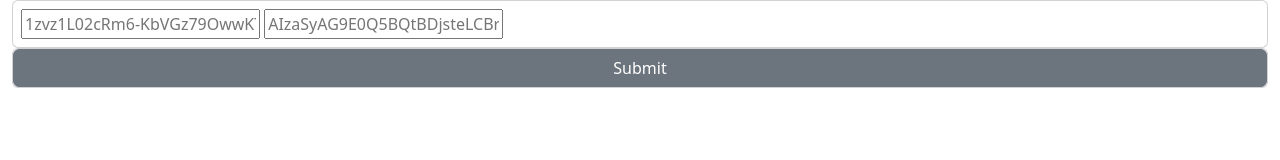
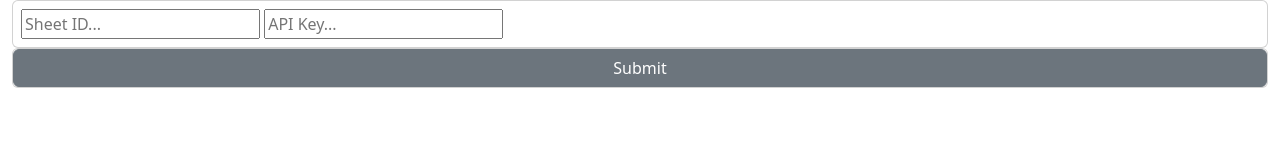
Before and after one commit to deep-thinks-tech/deepexperiments, a plain HTML site: page gdrive/gd.html in a window 1280 px wide. Drawn offline with nearby package versions, Linux system fonts and the light colour scheme.

Commit message:
After removal of keys from code

```diff
--- a/gdrive/gd.html
+++ b/gdrive/gd.html
@@ -10,8 +10,8 @@
         <div class = "container-fluid">
             <form class="card p-2">
                 <div>
-                    <input type="text" id = "sheet_id" placeholder="1zvz1L02cRm6-KbVGz79OwwKT44XTc5gaSFX8QBIJoME">
-                    <input type="text" id = "api_key" placeholder="AIzaSyAG9E0Q5BQtBDjsteLCBruQuhOaucv5oKs">
+                    <input type="text" id = "sheet_id" placeholder="Sheet ID...">
+                    <input type="text" id = "api_key" placeholder="API Key...">
                 </div>
             </form>
             <div class = "card p-0">
--- a/gdrive/gd.js
+++ b/gdrive/gd.js
@@ -16,7 +16,6 @@ async function readGoogleSheet() {
     const data = await response.json();
 
     console.log("Sheet Data:", data.values);
-//https://sheets.googleapis.com/v4/spreadsheets/1zvz1L02cRm6-KbVGz79OwwKT44XTc5gaSFX8QBIJoME/values/Sheet1!A1:C10?key=AIzaSyAG9E0Q5BQtBDjsteLCBruQuhOaucv5oKs
 }
 
 readGoogleSheet();
```
